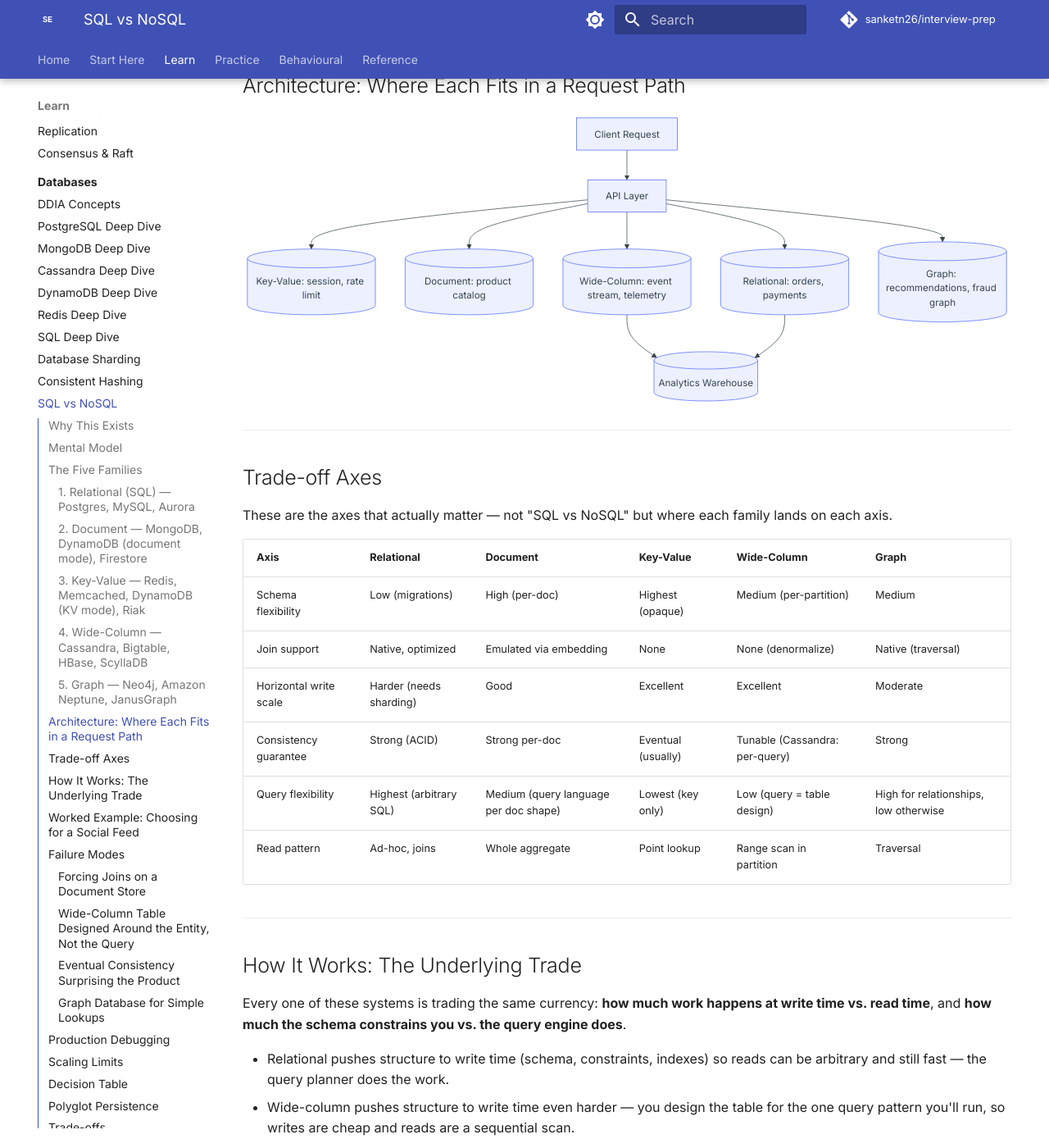
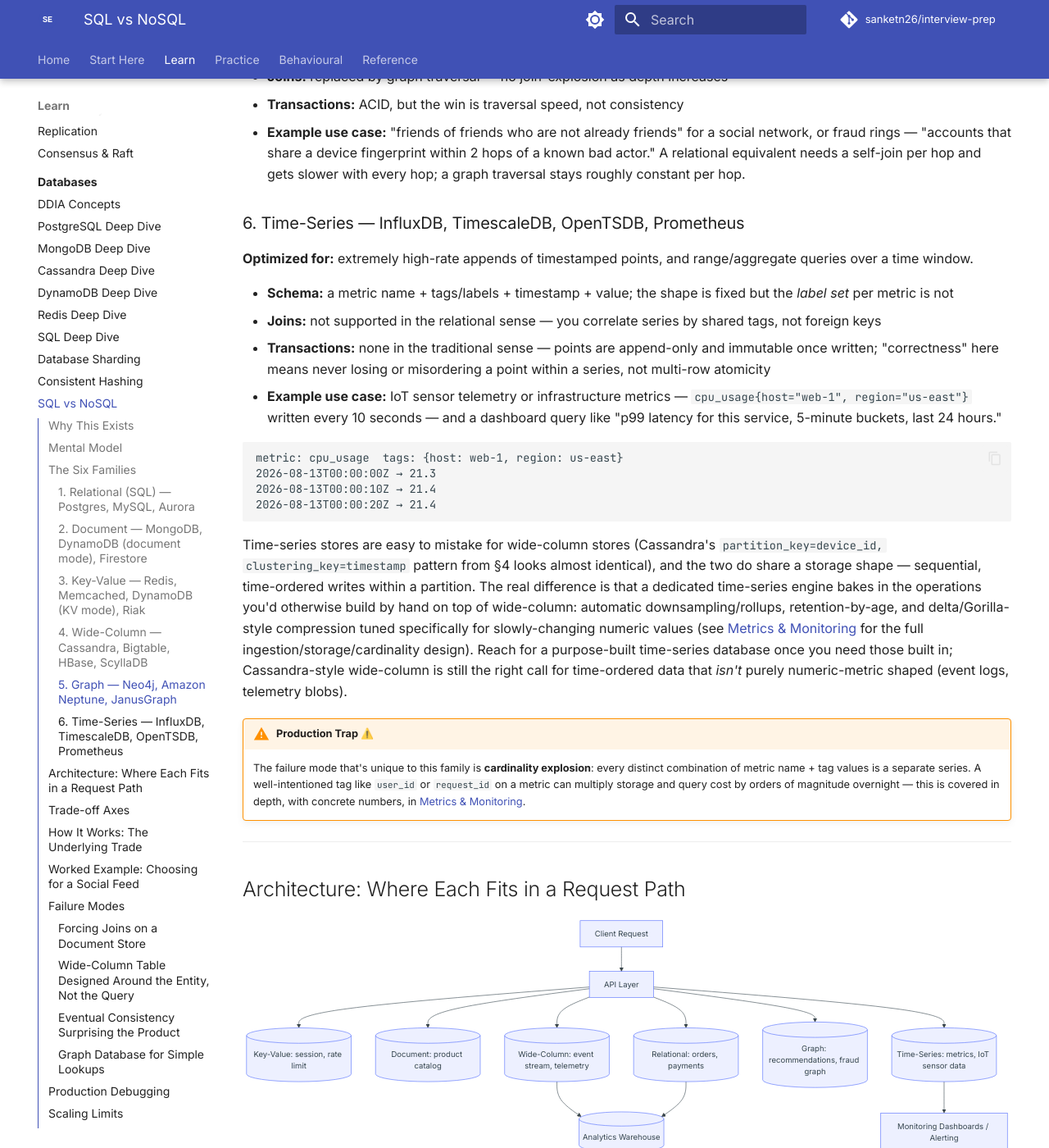
Before and after one commit to sanketn26/interview-prep, an MkDocs documentation site: the page built from docs/databases/sql-vs-nosql.md, in a window 1280 px wide and 1400 px high, scrolled down 2842 px. Shown: the whole window at 82% size. Built offline with MkDocs 1.6.1 and Material for MkDocs 9.7.7, drawn with Linux system fonts in a browser that asks for light colours; comment, search, counter and statistics services are not loaded; some of the changed text lies outside the part shown.

Commit message:
Enhance SQL vs NoSQL documentation by adding time-series databases to the decision framework and updating related content for clarity and accuracy.

````diff
--- a/docs/databases/sql-vs-nosql.md
+++ b/docs/databases/sql-vs-nosql.md
@@ -1,6 +1,6 @@
 ---
 title: SQL vs NoSQL
-description: A decision framework for relational, document, key-value, wide-column, and graph databases — and why real systems use several at once.
+description: A decision framework for relational, document, key-value, wide-column, graph, and time-series databases — and why real systems use several at once.
 ---
 
 # SQL vs NoSQL
@@ -13,7 +13,7 @@ description: A decision framework for relational, document, key-value, wide-colu
 
 ## Why This Exists
 
-"SQL vs NoSQL" is a bad framing. It suggests a single axis with relational databases on one end and everything else lumped together on the other. In practice there are at least five distinct data models, each optimized for a different **access pattern**, and the question a Staff engineer actually answers is not "which side am I on" but "what does this workload need to do fast, and what can it afford to get eventually."
+"SQL vs NoSQL" is a bad framing. It suggests a single axis with relational databases on one end and everything else lumped together on the other. In practice there are at least six distinct data models, each optimized for a different **access pattern**, and the question a Staff engineer actually answers is not "which side am I on" but "what does this workload need to do fast, and what can it afford to get eventually."
 
 The stub version of this debate — "SQL is old and rigid, NoSQL is new and scalable" — is wrong on both counts. Modern relational databases shard, replicate, and scale writes into the millions per second (see [Sharding](sharding.md)). Modern NoSQL databases support secondary indexes, transactions, and joins. The real differences are in the data model's native shape and what it optimizes away.
 
@@ -29,13 +29,17 @@ Document     → "What does one aggregate look like as a whole?"
 Key-Value    → "Give me the value for this exact key, fast."
 Wide-Column  → "Give me a time-ordered slice of this partition."
 Graph        → "How are these nodes connected, and how deep?"
+Time-Series  → "How has this metric moved, and what's the trend/aggregate over a window?"
 ```
 
 The model you pick shapes how painful every future query, migration, and scale-out will be. Picking wrong doesn't fail immediately — it fails two years later when a "just add a join" ticket turns into a rewrite.
 
+!!! info "Most of these are BASE, not ACID"
+    Every non-relational family in this list is typically **BASE** rather than fully ACID: **B**asically **A**vailable (the system responds, even if a partition is degraded), **S**oft state (data can change without a write, e.g. TTL expiry or convergence), **E**ventually consistent (replicas converge given enough time, not instantly). This isn't a defect — it's the explicit trade for horizontal scale and availability under partition (see [CAP theorem](../distributed-systems/cap-theorem.md)). Relational databases default to the opposite trade: full ACID, at the cost of harder horizontal write scaling. Graph databases are the one family in this list that's typically still ACID — the win there is traversal speed, not a relaxed consistency model.
+
 ---
 
-## The Five Families
+## The Six Families
 
 ### 1. Relational (SQL) — Postgres, MySQL, Aurora
 
@@ -105,6 +109,27 @@ Partition: device_id=42
 - **Transactions:** ACID, but the win is traversal speed, not consistency
 - **Example use case:** "friends of friends who are not already friends" for a social network, or fraud rings — "accounts that share a device fingerprint within 2 hops of a known bad actor." A relational equivalent needs a self-join per hop and gets slower with every hop; a graph traversal stays roughly constant per hop.
 
+### 6. Time-Series — InfluxDB, TimescaleDB, OpenTSDB, Prometheus
+
+**Optimized for:** extremely high-rate appends of timestamped points, and range/aggregate queries over a time window.
+
+- **Schema:** a metric name + tags/labels + timestamp + value; the shape is fixed but the *label set* per metric is not
+- **Joins:** not supported in the relational sense — you correlate series by shared tags, not foreign keys
+- **Transactions:** none in the traditional sense — points are append-only and immutable once written; "correctness" here means never losing or misordering a point within a series, not multi-row atomicity
+- **Example use case:** IoT sensor telemetry or infrastructure metrics — `cpu_usage{host="web-1", region="us-east"}` written every 10 seconds — and a dashboard query like "p99 latency for this service, 5-minute buckets, last 24 hours."
+
+```
+metric: cpu_usage  tags: {host: web-1, region: us-east}
+2026-08-13T00:00:00Z → 21.3
+2026-08-13T00:00:10Z → 21.4
+2026-08-13T00:00:20Z → 21.4
+```
+
+Time-series stores are easy to mistake for wide-column stores (Cassandra's `partition_key=device_id, clustering_key=timestamp` pattern from §4 looks almost identical), and the two do share a storage shape — sequential, time-ordered writes within a partition. The real difference is that a dedicated time-series engine bakes in the operations you'd otherwise build by hand on top of wide-column: automatic downsampling/rollups, retention-by-age, and delta/Gorilla-style compression tuned specifically for slowly-changing numeric values (see [Metrics & Monitoring](../system-design-exercises/metrics-monitoring.md) for the full ingestion/storage/cardinality design). Reach for a purpose-built time-series database once you need those built in; Cassandra-style wide-column is still the right call for time-ordered data that *isn't* purely numeric-metric shaped (event logs, telemetry blobs).
+
+!!! warning "Production Trap ⚠️"
+    The failure mode that's unique to this family is **cardinality explosion**: every distinct combination of metric name + tag values is a separate series. A well-intentioned tag like `user_id` or `request_id` on a metric can multiply storage and query cost by orders of magnitude overnight — this is covered in depth, with concrete numbers, in [Metrics & Monitoring](../system-design-exercises/metrics-monitoring.md).
+
 ---
 
 ## Architecture: Where Each Fits in a Request Path
@@ -117,8 +142,10 @@ graph TD
     API --> SQL[(Relational: orders, payments)]
     API --> WC[(Wide-Column: event stream, telemetry)]
     API --> Graph[(Graph: recommendations, fraud graph)]
+    API --> TS[(Time-Series: metrics, IoT sensor data)]
     WC --> Warehouse[(Analytics Warehouse)]
     SQL --> Warehouse
+    TS --> Dashboards[Monitoring Dashboards / Alerting]
 ```
 
 ---
@@ -127,14 +154,14 @@ graph TD
 
 These are the axes that actually matter — not "SQL vs NoSQL" but where each family lands on each axis.
 
-| Axis | Relational | Document | Key-Value | Wide-Column | Graph |
-|------|-----------|----------|-----------|-------------|-------|
-| Schema flexibility | Low (migrations) | High (per-doc) | Highest (opaque) | Medium (per-partition) | Medium |
-| Join support | Native, optimized | Emulated via embedding | None | None (denormalize) | Native (traversal) |
-| Horizontal write scale | Harder (needs sharding) | Good | Excellent | Excellent | Moderate |
-| Consistency guarantee | Strong (ACID) | Strong per-doc | Eventual (usually) | Tunable (Cassandra: per-query) | Strong |
-| Query flexibility | Highest (arbitrary SQL) | Medium (query language per doc shape) | Lowest (key only) | Low (query = table design) | High for relationships, low otherwise |
-| Read pattern | Ad-hoc, joins | Whole aggregate | Point lookup | Range scan in partition | Traversal |
+| Axis | Relational | Document | Key-Value | Wide-Column | Graph | Time-Series |
+|------|-----------|----------|-----------|-------------|-------|-------------|
+| Schema flexibility | Low (migrations) | High (per-doc) | Highest (opaque) | Medium (per-partition) | Medium | Medium (fixed shape, free-form tags) |
+| Join support | Native, optimized | Emulated via embedding | None | None (denormalize) | Native (traversal) | None (correlate by shared tags) |
+| Horizontal write scale | Harder (needs sharding) | Good | Excellent | Excellent | Moderate | Excellent |
+| Consistency guarantee | Strong (ACID) | Strong per-doc | Eventual (usually) | Tunable (Cassandra: per-query) | Strong | Eventual (usually) |
+| Query flexibility | Highest (arbitrary SQL) | Medium (query language per doc shape) | Lowest (key only) | Low (query = table design) | High for relationships, low otherwise | Low (time-range + aggregate only) |
+| Read pattern | Ad-hoc, joins | Whole aggregate | Point lookup | Range scan in partition | Traversal | Time-window scan + downsample |
 
 ---
 
@@ -222,6 +249,7 @@ Symptom: Feature works in staging, times out in production at scale.
 - Key-value stores scale almost linearly but offer no query flexibility — if you find yourself scanning keys by pattern, it's the wrong store.
 - Wide-column stores scale to petabytes and huge write volume but every new query pattern may need a new table (denormalized copy) — schema evolution has an operational cost.
 - Graph traversal performance degrades with unconstrained hop count on dense graphs — bound the traversal depth or pre-materialize common paths.
+- Time-series stores scale write throughput almost linearly, but unbounded label cardinality (see the cardinality trap above) is the failure mode that actually takes them down — not raw point volume.
 
 ---
 
@@ -234,6 +262,7 @@ Symptom: Feature works in staging, times out in production at scale.
 | Exact-key lookup, cache, session, counter | Eventual is fine | Very high, low latency required | **Key-Value** |
 | Time-ordered or partitioned range scans | Tunable (per-query) | Very high write throughput, many nodes | **Wide-Column** |
 | Multi-hop relationship traversal | Strong | Traversal-bound, not row-count-bound | **Graph** |
+| Timestamped metric/event append + range aggregate | Eventual is fine | Very high write rate, needs built-in downsampling/retention | **Time-Series** |
 
 ```mermaid
 flowchart TD
@@ -242,6 +271,7 @@ flowchart TD
     A -->|Exact key, O(1)| D[Key-Value]
     A -->|Time/partition range scan, huge write volume| E[Wide-Column]
     A -->|Multi-hop traversal| F[Graph]
+    A -->|Numeric metric append + downsample/retain| G[Time-Series]
 ```
 
 ---
@@ -258,6 +288,7 @@ Document (MongoDB)      → product catalog (variable attributes per category)
 Key-Value (Redis)       → cart sessions, rate limiting, feature flags
 Wide-Column (Cassandra) → clickstream / view events at massive write volume
 Graph (Neo4j)           → "customers who bought X also bought Y" recommendations
+Time-Series (InfluxDB)  → infra metrics / request latency for the platform's own observability
 Warehouse (Snowflake)   → nightly ETL from all of the above for BI/reporting
 ```
 
@@ -267,12 +298,12 @@ The cost of polyglot persistence is operational: more systems to run, monitor, b
 
 ## Trade-offs
 
-| Dimension | Relational | Document | Key-Value | Wide-Column | Graph |
-|-----------|-----------|----------|-----------|-------------|-------|
-| Best at | Multi-entity consistency | Aggregate read/write | Point lookup latency | Write throughput + range scan | Relationship traversal |
-| Worst at | Horizontal write scale | Cross-collection joins | Any query beyond key | Ad-hoc queries | Simple point lookups |
-| Operational maturity | Very high | High | High | High | Lower, smaller ecosystem |
-| Example engines | Postgres, MySQL | MongoDB, Firestore | Redis, DynamoDB (KV) | Cassandra, Bigtable | Neo4j, Neptune |
+| Dimension | Relational | Document | Key-Value | Wide-Column | Graph | Time-Series |
+|-----------|-----------|----------|-----------|-------------|-------|-------------|
+| Best at | Multi-entity consistency | Aggregate read/write | Point lookup latency | Write throughput + range scan | Relationship traversal | Metric ingest + time-window aggregate |
+| Worst at | Horizontal write scale | Cross-collection joins | Any query beyond key | Ad-hoc queries | Simple point lookups | Anything non-numeric or non-time-indexed |
+| Operational maturity | Very high | High | High | High | Lower, smaller ecosystem | High for the leaders (Prometheus, Influx) |
+| Example engines | Postgres, MySQL | MongoDB, Firestore | Redis, DynamoDB (KV) | Cassandra, Bigtable | Neo4j, Neptune | InfluxDB, TimescaleDB, Prometheus |
 
 ---
 
@@ -301,14 +332,16 @@ The cost of polyglot persistence is operational: more systems to run, monitor, b
 2. A ride-sharing app needs: driver locations (updated every few seconds), trip history (needs joins with payments and users), and "drivers near this rider" queries. Sketch which store handles each and why a single database wouldn't fit all three.
 3. Your team stores user profiles in MongoDB and just added a requirement: "generate a report of all users who made a purchase in the last 30 days, joined with their support ticket history (in a separate relational database)." What's the right place to do this join, and why not in the application layer at request time?
 4. A wide-column table is designed as `partition_key = event_type`, `clustering_key = timestamp`. After six months, the `login` event type partition is 500x larger than any other and is timing out. What's the actual design mistake, and how would you fix the partition key?
+5. Your infra metrics currently live in a hand-rolled Cassandra table (`partition_key = host_id`, `clustering_key = timestamp`). It works, but every dashboard query re-implements downsampling in application code, and a recent incident happened because nobody noticed retention had silently grown to 3 years of raw data. What does moving to a dedicated time-series store actually buy you here, given that the storage shape barely changes?
 
 ---
 
 ## Key Takeaways
 
 !!! success "Remember"
-    1. "SQL vs NoSQL" is really five data models — relational, document, key-value, wide-column, graph — each built for a different access pattern, not a single scale-vs-flexibility axis
-    2. Pick based on read/write pattern first: point lookup, aggregate fetch, range scan, ad-hoc join, or multi-hop traversal
+    1. "SQL vs NoSQL" is really six data models — relational, document, key-value, wide-column, graph, time-series — each built for a different access pattern, not a single scale-vs-flexibility axis
+    2. Pick based on read/write pattern first: point lookup, aggregate fetch, range scan, ad-hoc join, multi-hop traversal, or timestamped-metric append
     3. The real trade-off axes are schema flexibility, join support, horizontal write scale, consistency guarantees, and query flexibility — rank your workload on each before picking a store
-    4. Polyglot persistence — several database types in one system, each doing what it's best at — is the normal end state at scale, not over-engineering
-    5. Don't migrate the whole system for one workload's bottleneck; diagnose the specific access pattern that's failing and move only that
+    4. Most non-relational families trade ACID for BASE (basically available, soft state, eventually consistent) in exchange for horizontal scale — know which axis you're giving up before you pick one
+    5. Polyglot persistence — several database types in one system, each doing what it's best at — is the normal end state at scale, not over-engineering
+    6. Don't migrate the whole system for one workload's bottleneck; diagnose the specific access pattern that's failing and move only that
````
